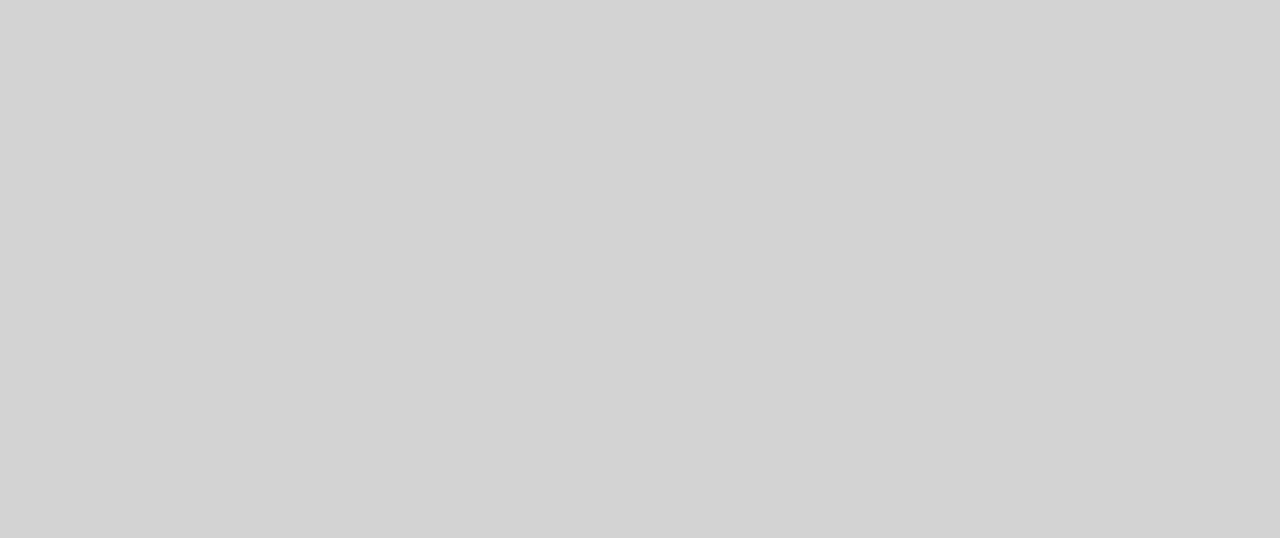
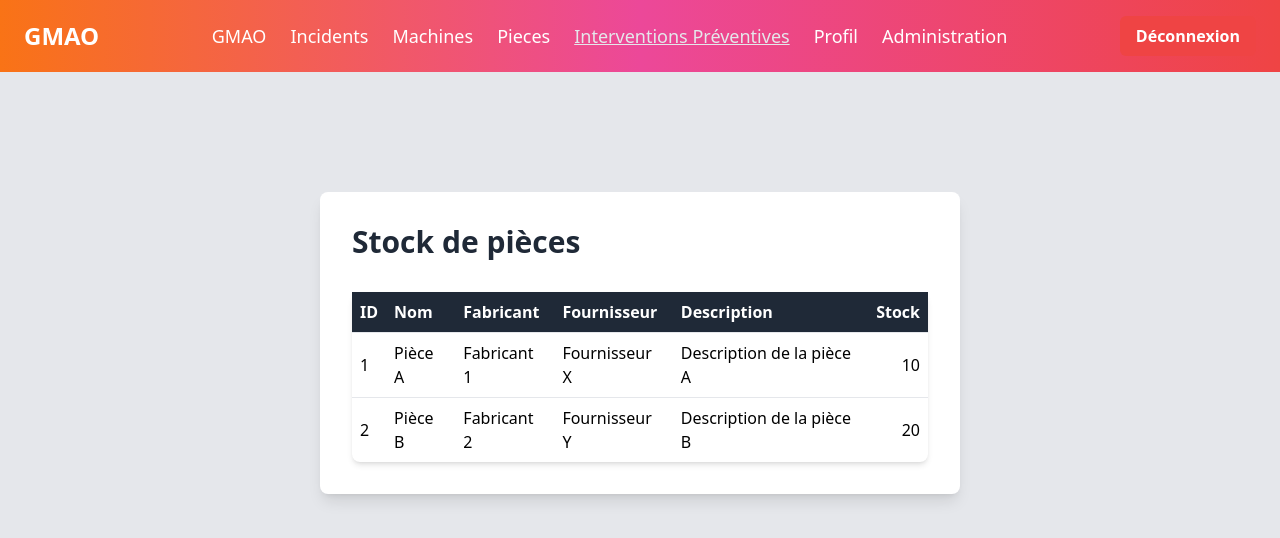
Before and after one commit to LouKlom/GMAO-FRONT, a React (Create React App) app in the folder GMAO/gmao/: page /InterventionPreventives in a window 1280 px wide. Before the commit this address had no page. Shown: the top 538 px of the page. Built offline with nearby package versions, Linux system fonts and the light colour scheme; sample sign-in values are in the browser's storage.

Commit message:
Ajout page intervention préventive (squellette), Modif type_panne en type-panne

```diff
--- a/GMAO/gmao/src/Administration/Compte/CompteForm.jsx
+++ b/GMAO/gmao/src/Administration/Compte/CompteForm.jsx
@@ -86,7 +86,7 @@ const ComptePopup = ({ onClose }) => {
       setIsLoading(false);
     }
 
-    //window.location.reload()
+    window.location.reload()
   };
 
   return (
--- a/GMAO/gmao/src/Administration/Panne/AdminPanne.jsx
+++ b/GMAO/gmao/src/Administration/Panne/AdminPanne.jsx
@@ -22,7 +22,7 @@ export default function AdminPanne() {
     useEffect(() => {
         const fetchData = async () => {
           const accessToken = localStorage.getItem('access_token');
-          const response = await axios.get('http://localhost:8080/api/type_panne', {
+          const response = await axios.get('http://localhost:8080/api/type-panne', {
             headers: {
               'Accept': '*/*',
               'Authorization': `Bearer ${accessToken}`,
--- a/GMAO/gmao/src/Administration/Panne/ModifPannePopup.jsx
+++ b/GMAO/gmao/src/Administration/Panne/ModifPannePopup.jsx
@@ -16,7 +16,7 @@ const PopupForm = ({ onClose, selectedItemId, selectedNom }) => {
     setError(null);
 
     try {
-      const response = await axios.put(`http://localhost:8080/api/type_panne/${selectedItemId}`, {
+      const response = await axios.put(`http://localhost:8080/api/type-panne/${selectedItemId}`, {
         nom: nom,
       }, {
         headers: {
--- a/GMAO/gmao/src/Administration/Panne/PannePopup.jsx
+++ b/GMAO/gmao/src/Administration/Panne/PannePopup.jsx
@@ -15,7 +15,7 @@ const PopupForm = ({ onClose }) => {
     setError(null);
 
     try {
-      const response = await axios.post('http://localhost:8080/api/type_panne', {
+      const response = await axios.post('http://localhost:8080/api/type-panne', {
         nom: nom,
       }, {
         headers: {
--- a/GMAO/gmao/src/App.js
+++ b/GMAO/gmao/src/App.js
@@ -8,7 +8,7 @@ import Login from "./Login/Login";
 import Piece from "./Piece/Piece";
 import IncidentsDetails from "./Incidents/IncidentsDetails";
 import AdminStatut from "./Administration/Statut/AdminStatut";
-
+import InterventionPreventives from "./InterventionPreventives/InterventionPreventives";
 
 // Administration
 import Administration from "./Administration/Administration";
@@ -45,6 +45,7 @@ function App() {
         <Route path="/Login" element={<Login/>} />
         <Route path="/Pieces" element={<Piece />} />
         <Route path="/Incidents/:incidentId" element={<IncidentsDetails />} />
+        <Route path="/InterventionPreventives" element={<InterventionPreventives/>} />
 
         [Pages d'administration]
         <Route path="/Administration" element={<Administration/>} />
--- a/GMAO/gmao/src/Components/Navbar.jsx
+++ b/GMAO/gmao/src/Components/Navbar.jsx
@@ -16,7 +16,7 @@ export default function Navbar() {
     { name: 'Incidents', path: '/Incidents' },
     { name: 'Machines', path: '/Materiel' },
     { name: 'Pieces', path: '/Pieces' },
-    { name: 'Interventions', path: '/Interventions' },
+    { name: 'Interventions Préventives', path: '/InterventionPreventives' },
     { name: 'Profil', path: '/Profil' },
     { name: 'Administration', path: '/Administration' },
   ];
--- /dev/null
+++ b/GMAO/gmao/src/InterventionPreventives/InterventionPreventives.jsx
@@ -0,0 +1,47 @@
+import React from 'react';
+import Navbar from '../Components/Navbar';
+
+export default function InterventionPreventives() {
+  const data = [
+    { id: 1, nom: "Pièce A", fabricant: "Fabricant 1", fournisseur: "Fournisseur X", description: "Description de la pièce A", stock: 10 },
+    { id: 2, nom: "Pièce B", fabricant: "Fabricant 2", fournisseur: "Fournisseur Y", description: "Description de la pièce B", stock: 20 },
+    // ... more data
+  ];
+
+  return (
+    <div className="min-h-screen flex flex-col">
+      <Navbar />
+      <div className="flex-grow bg-gray-200 flex flex-col items-center pt-20">
+        <div className="bg-white p-8 mt-10 mx-4 md:mx-10 lg:mx-20 rounded-lg shadow-lg transform transition duration-500 hover:scale-105 w-full md:w-3/4 lg:w-1/2">
+          <h1 className="text-3xl font-bold text-gray-800 mb-4">Stock de pièces</h1>
+          <div className="container mx-auto">
+            <table className="w-full bg-white shadow-md rounded-lg mt-8">
+              <thead>
+                <tr className="bg-gray-800 text-white">
+                  <th className="text-left p-2">ID</th>
+                  <th className="text-left p-2">Nom</th>
+                  <th className="text-left p-2">Fabricant</th>
+                  <th className="text-left p-2">Fournisseur</th>
+                  <th className="text-left p-2">Description</th>
+                  <th className="text-right p-2">Stock</th>
+                </tr>
+              </thead>
+              <tbody>
+                {data.map((piece) => (
+                  <tr key={piece.id} className="border-t">
+                    <td className="p-2">{piece.id}</td>
+                    <td className="p-2">{piece.nom}</td>
+                    <td className="p-2">{piece.fabricant}</td>
+                    <td className="p-2">{piece.fournisseur}</td>
+                    <td className="p-2">{piece.description}</td>
+                    <td className="text-right p-2">{piece.stock}</td>
+                  </tr>
+                ))}
+              </tbody>
+            </table>
+          </div>
+        </div>
+      </div>
+    </div>
+  );
+}
```
